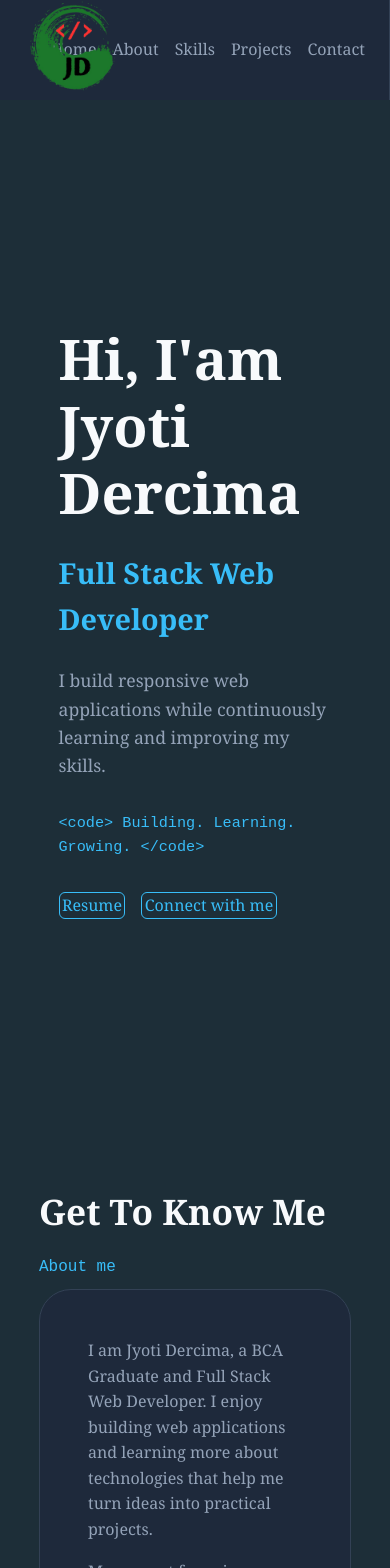
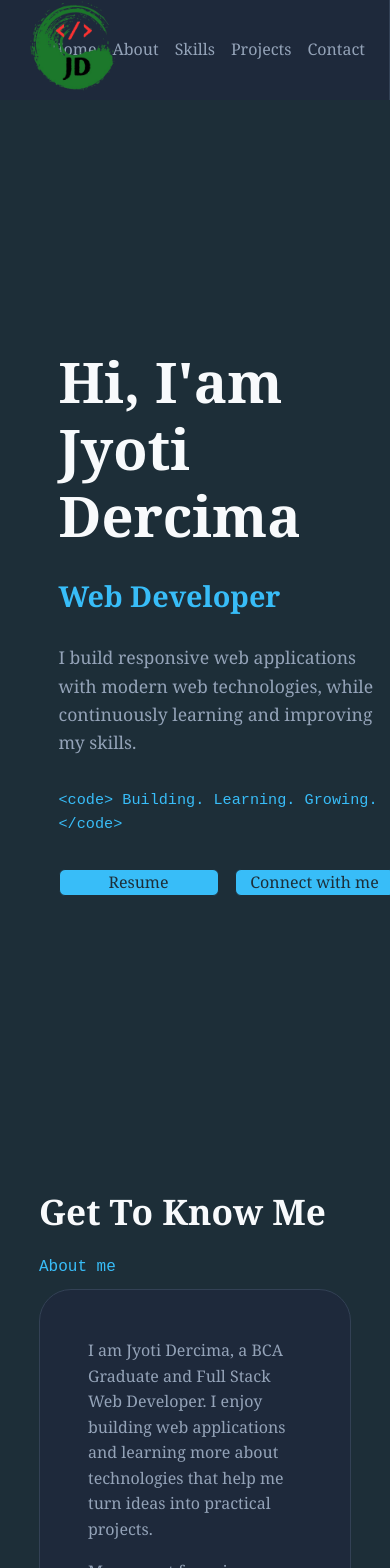
Before and after one commit to jyotidercima/portfolio-website-jd, a React (Vite) app in the folder client/: page / in a window 390 px wide. Shown: the top 1568 px of the page. Built offline with nearby package versions, Linux system fonts and the light colour scheme.

Commit message:
working on responsiveness contact section corrected now working on nav

```diff
--- a/client/src/components/SocialLinks.jsx
+++ b/client/src/components/SocialLinks.jsx
@@ -16,6 +16,11 @@ const socialLinks = [
         name: "Instagram",
         username: "growwithjd_iscreating",
         url: "https://www.instagram.com/growwithjd_iscreating/"
+    },
+    {
+        name: "X",
+        username: "JDercima",
+        url: "https://x.com/JDercima"
     },
 ]
 
--- a/client/src/sections/Hero.jsx
+++ b/client/src/sections/Hero.jsx
@@ -23,9 +23,9 @@ function Hero() {
 
 
                     <h1>Hi, I'am Jyoti Dercima</h1>
-                    <h2>Full Stack Web Developer</h2>
+                    <h2>Web Developer</h2>
 
-                    <p className="hero-description">I build responsive web applications while continuously learning and improving my skills.</p>
+                    <p className="hero-description">I build responsive web applications with modern web technologies, while continuously learning and improving my skills.</p>
 
                     <p className="hero-code">
                         &lt;code&gt; Building. Learning. Growing. &lt;/code&gt;
--- a/client/src/style/About.css
+++ b/client/src/style/About.css
@@ -1,5 +1,5 @@
 #about {
-    padding: 6rem;
+    padding: 4rem;
 
 }
 
--- a/client/src/style/Contact.css
+++ b/client/src/style/Contact.css
@@ -24,6 +24,8 @@
 
 #contact form {
     max-width: 650px;
+    /* for form size to be fixed */
+    min-width: 250px;
     background-color: var(--card-color);
     border: 1px solid #334155;
     border-radius: 8px;
@@ -112,3 +114,17 @@
 
     }
 }
+
+@media (max-width: 470px) {
+
+    #contact {
+        width: 100vw;
+        padding: 10%;
+        display: flex;
+        flex-wrap: wrap;
+        flex-direction: column;
+
+    }
+
+
+}
--- a/client/src/style/Hero.css
+++ b/client/src/style/Hero.css
@@ -64,19 +64,21 @@
 
 .hero-buttons a {
     display: inline-block;
-    padding: 1.75rem, 2rem;
+    padding: 1.75rem 3rem;
     text-decoration: none;
-    border: 1px solid var(--accent-color);
-    color: var(--accent-color);
+    border: 1px solid var(--bg-color);
+    color: var(--bg-color);
+    background-color: var(--accent-color);
     border-radius: 6px;
     transition: all 0.3s ease;
     padding: 0 0.15rem;
-    /* width: 10em; */
+    width: 10rem;
+    text-align: center;
 }
 
 .hero-buttons a:hover {
-    background-color: var(--accent-color);
-    color: var(--bg-color);
+    background-color: rgb(18, 139, 30);
+    color: var(--mute-color);
 }
 
 
--- a/client/src/style/Navbar.css
+++ b/client/src/style/Navbar.css
@@ -11,14 +11,16 @@
     padding: 2rem 1.5rem;
     border-right: 1px solid #334155;
     background-color: var(--card-color);
+
+    z-index: 1;
 }
 
-.social-links {
+/* .social-links {
     display: flex;
     flex-direction: row;
     justify-content: space-around;
 
-}
+} */
 
 .logo {
     font-size: 1.8rem;
@@ -48,24 +50,7 @@ ul a {
     color: var(--accent-color);
 }
 
-.social-links {
-    margin-top: auto;
-    display: flex;
-    flex-direction: column;
-    align-items: center;
-    gap: 0.75rem;
-}
-
-.social-links a {
-    text-decoration: none;
-    color: var(--muted-text);
-    transition: color 0.3s ease;
-
-}
-
-.social-links a:hover {
-    color: var(--accent-color)
-}
+/* cut from here and pasted in sociallinks */
 
 /* footer */
 
@@ -139,13 +124,7 @@ ul a {
         display: none;
     }
 
-    /* .menu-toggle {
-        display: block;
-        margin-left: auto;
-        right: 20%;
-        position: fixed;
 
-    } */
 
     .nav-links.open {
         display: flex;
@@ -156,16 +135,16 @@ ul a {
     }
 
 
-
+    /*
     .social-links {
-        display: none;
+        display: block;
         flex-direction: row;
         align-items: center;
         margin: 0;
         padding: 0;
         position: absolute;
         right: 10px;
-    }
+    } */
 
     .sidebar footer {
         display: none;
@@ -176,19 +155,41 @@ ul a {
 
 
 @media (max-width: 360px) {
+
     .sidebar {
-        width: 240px;
-        min-height: 100vh;
+
         position: absolute;
         left: 0;
         top: 0;
 
-        display: flex;
+        display: none;
         flex-direction: column;
 
         padding: 2rem 1.5rem;
         border-right: 1px solid #334155;
         background-color: var(--card-color);
+
+    }
+
+    /* .nav-links.open {
+        display: flex;
+        flex-direction: row;
+        justify-content: flex-end;
+        width: 100%;
+
+    } */
+
+    .nav-links {
+        display: none;
+    }
+
+
+
+    .menu-toggle {
+        display: block;
+        margin-left: auto;
+        right: 20%;
+        position: fixed;
 
     }
 
--- a/client/src/style/SocialLinks.css
+++ b/client/src/style/SocialLinks.css
@@ -4,7 +4,7 @@
     border-radius: 15px;
     display: flex;
     flex-direction: column;
-    height: 100%;
+    height: inherit;
     justify-content: space-between;
     align-items: center;
 }
@@ -32,11 +32,30 @@
     display: flex;
     align-items: center;
     gap: 15px;
-    padding: 15px;
+    padding: 0 15px;
     border: 1px solid #334155;
     border-radius: 10px;
     text-decoration: none;
     height: 100%;
+}
+
+.social-links {
+    margin-top: auto;
+    display: flex;
+    flex-direction: column;
+    align-items: center;
+    gap: 0.75rem;
+}
+
+.social-links a {
+    text-decoration: none;
+    color: var(--muted-text);
+    transition: color 0.3s ease;
+
+}
+
+.social-links a:hover {
+    color: var(--accent-color)
 }
 
 /* .social-item span:nth-child(2) {
```
